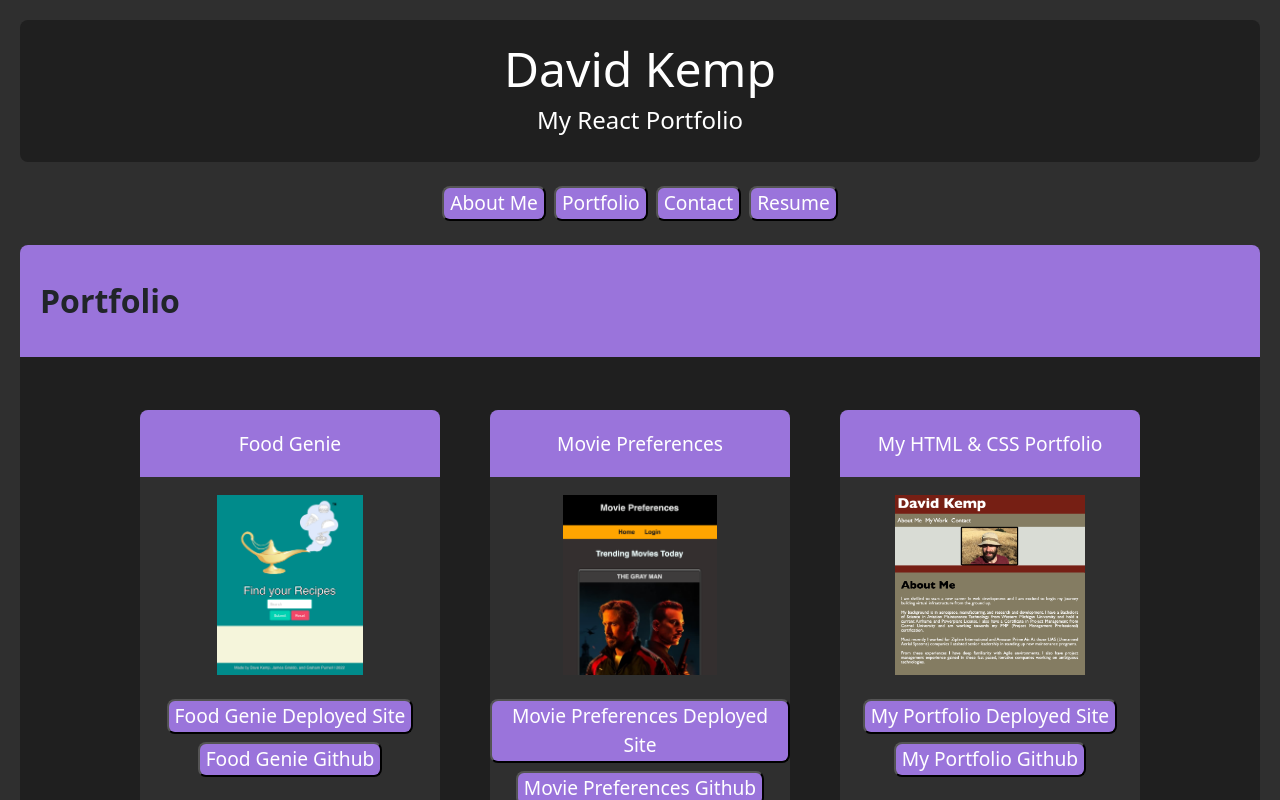
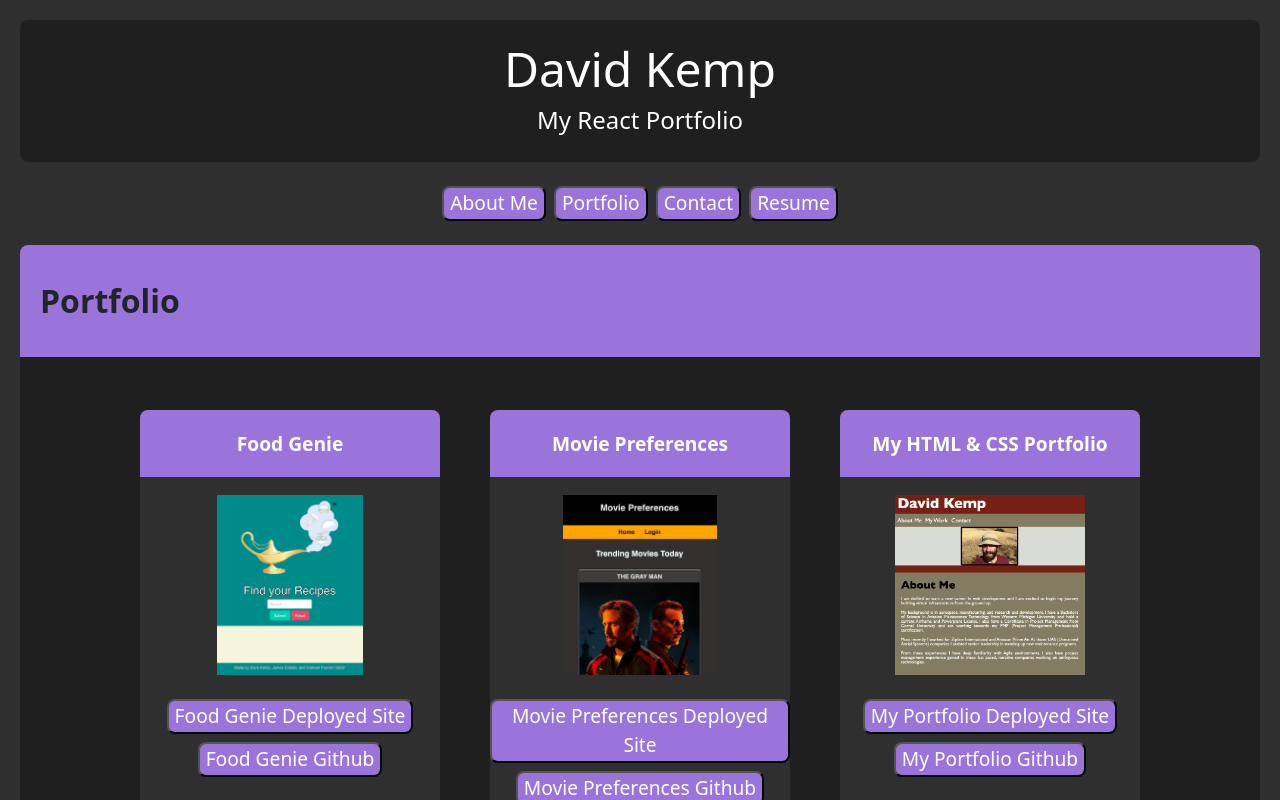
Before and after one commit to okdavekk/react-portfolio, a React (Create React App) app: page / in a window 1280 px wide. Both pictures are taken after a click on the button "Portfolio". Shown: the top 800 px of the page. Built offline with nearby package versions, Linux system fonts and the light colour scheme.

Commit message:
One edit.

```diff
--- a/src/components/ProjectPortfolio.js
+++ b/src/components/ProjectPortfolio.js
@@ -79,7 +79,7 @@ const styles = {
     width: 400,
   },
   subHeading: {
-    fontWeight: 500,
+    fontWeight: 900,
     background: "#9a74db",
     minHeight: 50,
     lineHeight: 3.5,
```
